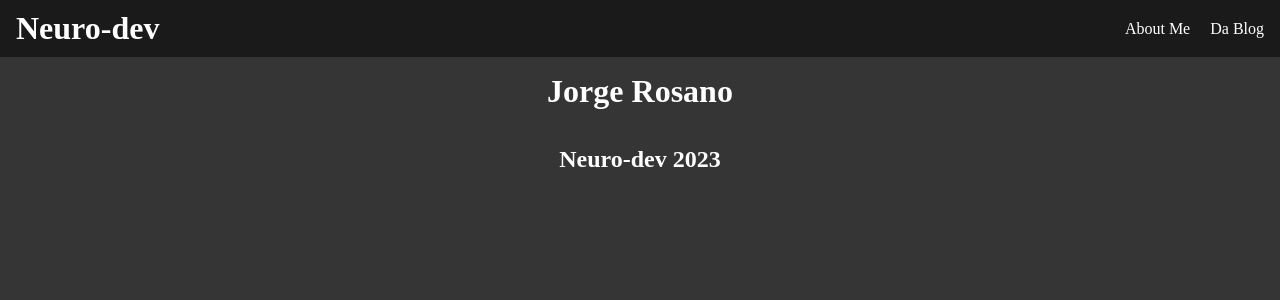
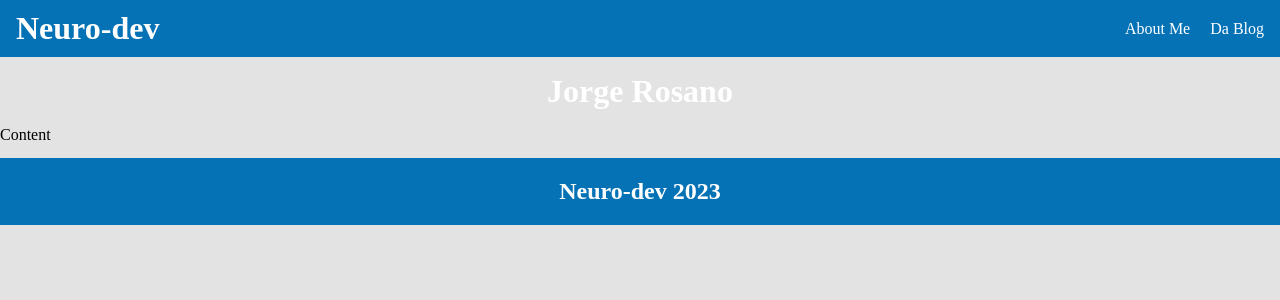
Before and after one commit to jorge-ross/neuro-clinic, an Angular app: page / in a window 1280 px wide. Shown: the top 300 px of the page. Built offline with nearby package versions, Linux system fonts and the light colour scheme.

Commit message:
fix colors UX

```diff
--- a/src/app/app.component.html
+++ b/src/app/app.component.html
@@ -3,4 +3,5 @@
 <h1 class="title">{{ title }}</h1>
 
 <app-insight></app-insight>
+
 <app-footer></app-footer>
--- a/src/app/components/footer/footer.component.css
+++ b/src/app/components/footer/footer.component.css
@@ -2,4 +2,5 @@
   display: flex;
   justify-content: center;
   color: white;
+  background-color: #0572b6;
 }
--- a/src/app/components/header/header.component.css
+++ b/src/app/components/header/header.component.css
@@ -2,8 +2,8 @@
   display: flex;
   justify-content: space-between;
   align-items: center;
-  background-color: #1a1a1a;
-  color: white;
+  background-color: #0572b6;
+  color: rgb(255, 255, 255);
   padding: 10px 16px;
 }
 
--- a/src/app/components/insight/insight.component.css
+++ b/src/app/components/insight/insight.component.css
@@ -0,0 +1,3 @@
+.container {
+  height: 32px;
+}
--- a/src/app/components/insight/insight.component.html
+++ b/src/app/components/insight/insight.component.html
@@ -1,4 +1,3 @@
-<ng-template>
-  <h1>{{ product.title }}</h1>
-  <p>{{ product.id }}</p>
-</ng-template>
+<div class="container">
+  <p>Content</p>
+</div>
--- a/src/app/components/insight/insight.component.ts
+++ b/src/app/components/insight/insight.component.ts
@@ -8,6 +8,4 @@ import { Product } from "./../../models/product.model"
 })
 export class InsightComponent {
 
-  @Input() product!: Product;
-
 }
--- a/src/styles.css
+++ b/src/styles.css
@@ -1,4 +1,4 @@
 body {
   margin: 0;
-  background-color: #353535;
+  background-color: #e3e3e3;
 }
```
